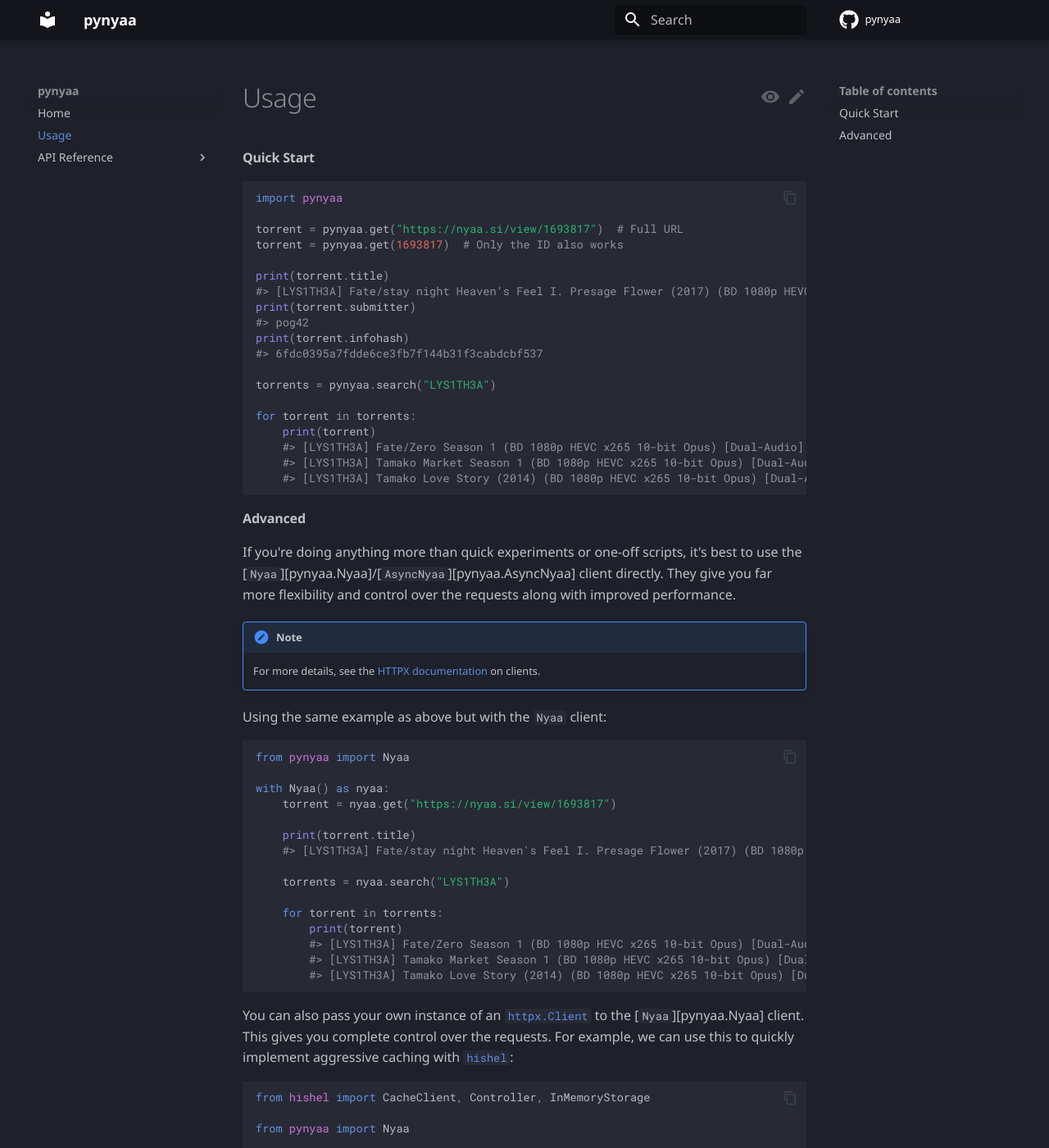
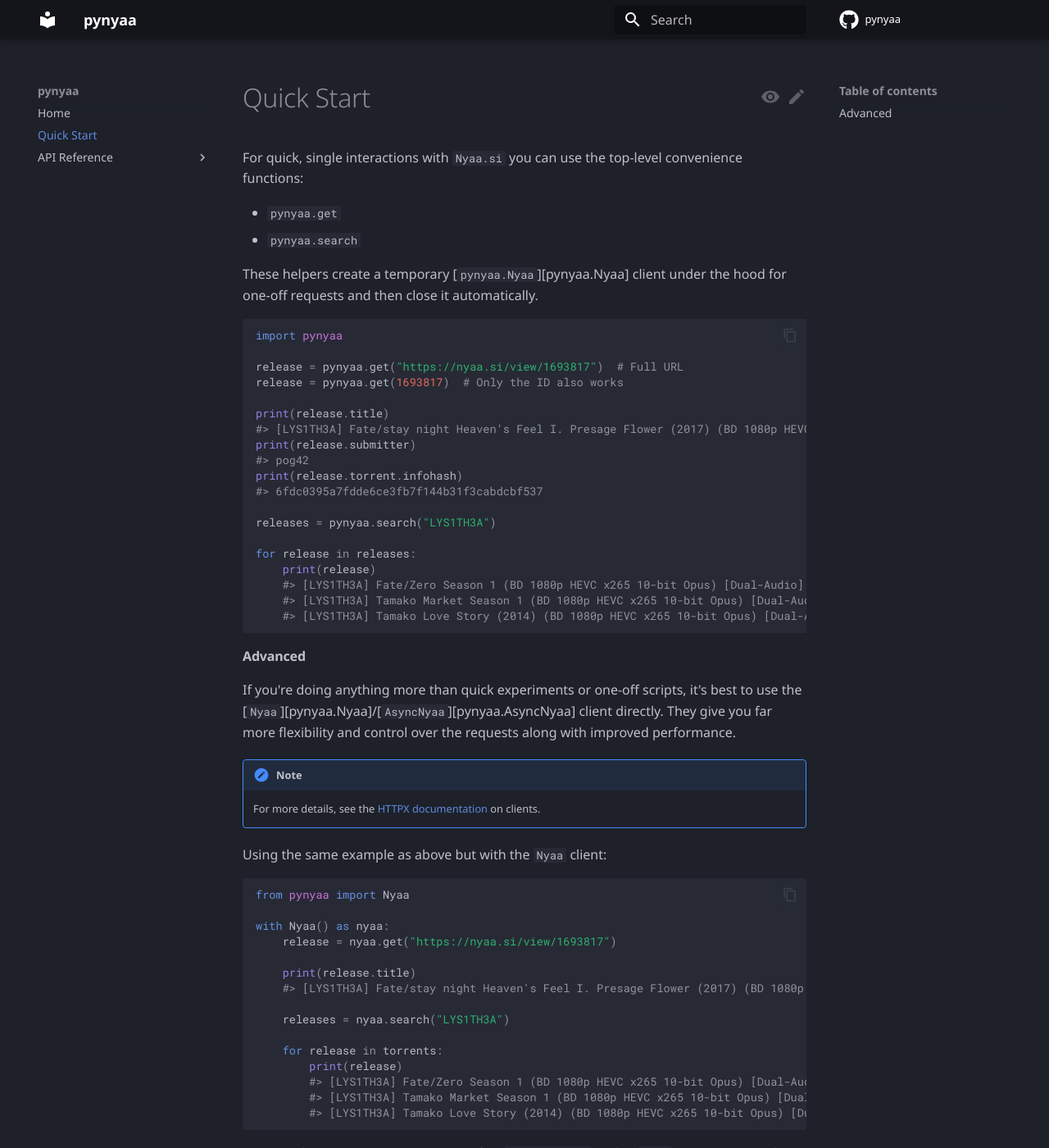
Before and after one commit to Ravencentric/pynyaa, an MkDocs documentation site: the page built from docs/quick-start.md, in a window 1280 px wide and 1400 px high. Shown: the whole window at 82% size. Built offline with MkDocs 1.6.1 and Material for MkDocs 9.7.7, drawn with Linux system fonts in a browser that asks for light colours; comment, search, counter and statistics services are not loaded; some of the changed text lies outside the part shown.

Commit message:
docs: repalace "usage" with "quick-start"

````diff
--- a/docs/usage.md
+++ b/docs/quick-start.md
@@ -1,22 +1,27 @@
-#### Quick Start
+For quick, single interactions with `Nyaa.si` you can use the top-level convenience functions:
+
+- `pynyaa.get`
+- `pynyaa.search`
+
+These helpers create a temporary [`pynyaa.Nyaa`][pynyaa.Nyaa] client under the hood for one-off requests and then close it automatically.
 
 ```py
 import pynyaa
 
-torrent = pynyaa.get("https://nyaa.si/view/1693817")  # Full URL
-torrent = pynyaa.get(1693817)  # Only the ID also works
+release = pynyaa.get("https://nyaa.si/view/1693817")  # Full URL
+release = pynyaa.get(1693817)  # Only the ID also works
 
-print(torrent.title)
+print(release.title)
 #> [LYS1TH3A] Fate/stay night Heaven's Feel I. Presage Flower (2017) (BD 1080p HEVC x265 10-bit Opus) [Dual-Audio]
-print(torrent.submitter)
+print(release.submitter)
 #> pog42
-print(torrent.infohash)
+print(release.torrent.infohash)
 #> 6fdc0395a7fdde6ce3fb7f144b31f3cabdcbf537
 
-torrents = pynyaa.search("LYS1TH3A")
+releases = pynyaa.search("LYS1TH3A")
 
-for torrent in torrents:
-    print(torrent)
+for release in releases:
+    print(release)
     #> [LYS1TH3A] Fate/Zero Season 1 (BD 1080p HEVC x265 10-bit Opus) [Dual-Audio]
     #> [LYS1TH3A] Tamako Market Season 1 (BD 1080p HEVC x265 10-bit Opus) [Dual-Audio]
     #> [LYS1TH3A] Tamako Love Story (2014) (BD 1080p HEVC x265 10-bit Opus) [Dual-Audio]
@@ -35,15 +40,15 @@
 from pynyaa import Nyaa
 
 with Nyaa() as nyaa:
-    torrent = nyaa.get("https://nyaa.si/view/1693817")
+    release = nyaa.get("https://nyaa.si/view/1693817")
 
-    print(torrent.title)
+    print(release.title)
     #> [LYS1TH3A] Fate/stay night Heaven's Feel I. Presage Flower (2017) (BD 1080p HEVC x265 10-bit Opus) [Dual-Audio]
 
-    torrents = nyaa.search("LYS1TH3A")
+    releases = nyaa.search("LYS1TH3A")
 
-    for torrent in torrents:
-        print(torrent)
+    for release in torrents:
+        print(release)
         #> [LYS1TH3A] Fate/Zero Season 1 (BD 1080p HEVC x265 10-bit Opus) [Dual-Audio]
         #> [LYS1TH3A] Tamako Market Season 1 (BD 1080p HEVC x265 10-bit Opus) [Dual-Audio]
         #> [LYS1TH3A] Tamako Love Story (2014) (BD 1080p HEVC x265 10-bit Opus) [Dual-Audio]
@@ -53,14 +58,13 @@
 
 ```py
 from hishel import CacheClient, Controller, InMemoryStorage
-
 from pynyaa import Nyaa
 
 storage = InMemoryStorage(capacity=256)
 controller = Controller(force_cache=True)
 client = CacheClient(storage=storage, controller=controller)
 
-with Nyaa(client=client) as client:
-    nyaa1 = client.get("https://nyaa.si/view/1693817")  # First request
-    nyaa2 = client.get("https://nyaa.si/view/1693817")  # Returns the cached result
+with Nyaa(client=client) as nyaa:
+    release = nyaa.get("https://nyaa.si/view/1693817")  # First request
+    release = nyaa.get("https://nyaa.si/view/1693817")  # Returns the cached result
 ```
--- a/mkdocs.yml
+++ b/mkdocs.yml
@@ -78,7 +78,7 @@
 
 nav:
   - Home: index.md
-  - Usage: usage.md
+  - Quick Start: quick-start.md
   - API Reference:
       - Clients: api-reference/clients.md
       - Models: api-reference/models.md
````
Also changed, not shown: README.md (+1 -1 lines).
